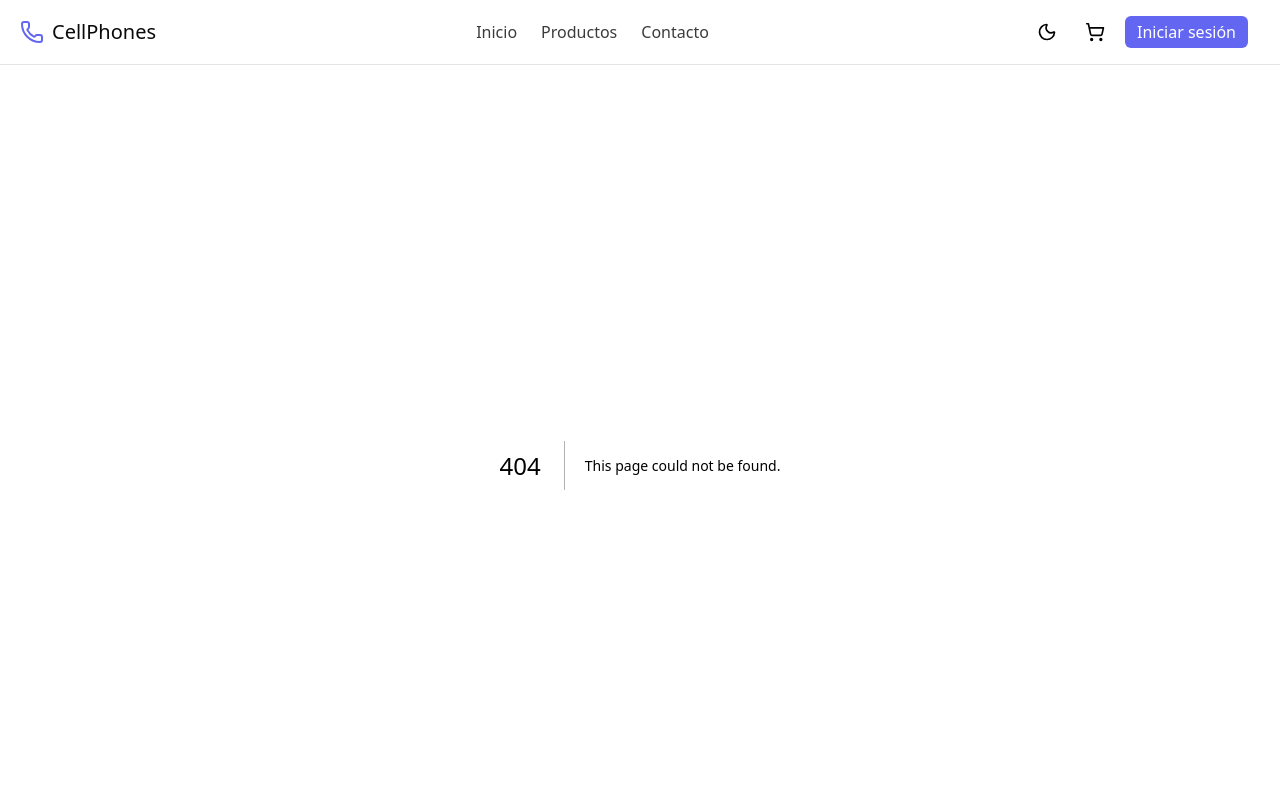
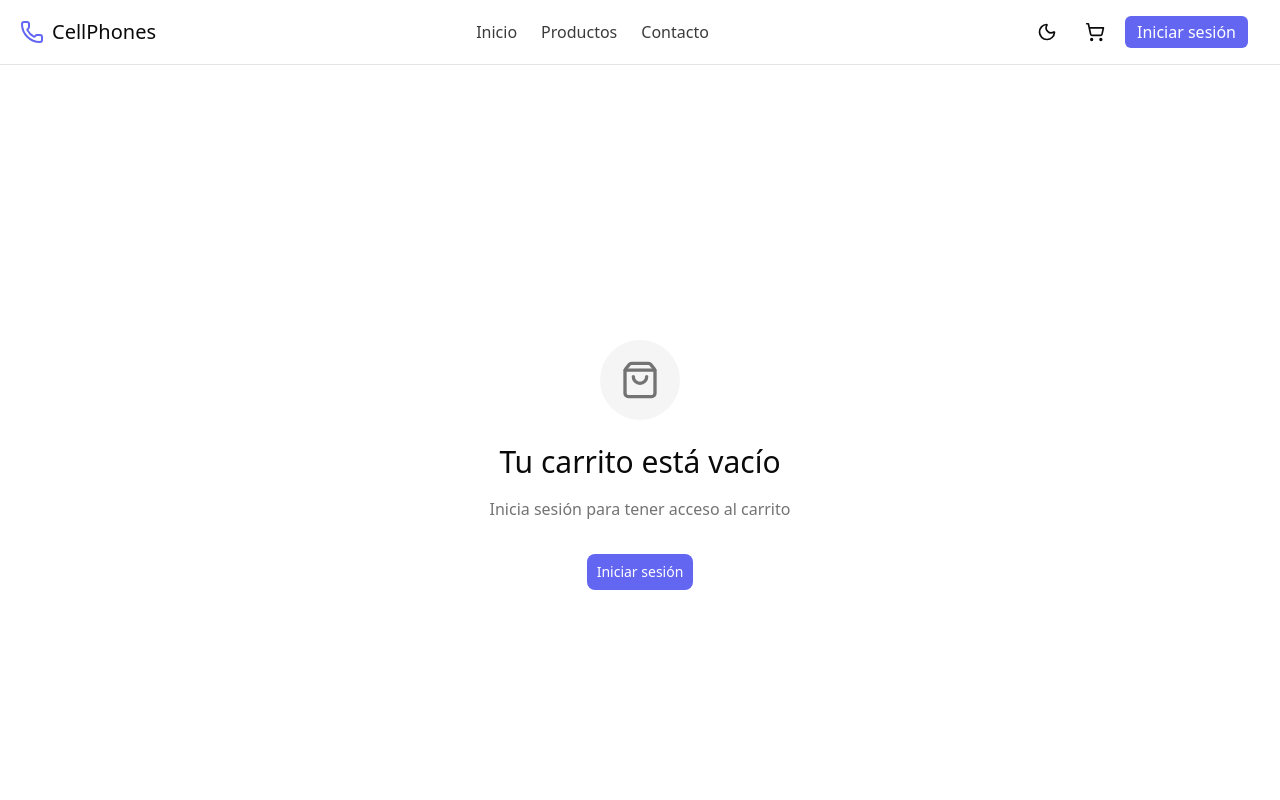
Before and after one commit to faustoleal/ecommerce-phones, a Next.js app: page /carrito in a window 1280 px wide. Before the commit this address had no page. Shown: the top 800 px of the page. Built offline with nearby package versions, Linux system fonts and the light colour scheme.

Commit message:
agrengado endpoint /carrito

```diff
--- /dev/null
+++ b/src/app/carrito/page.tsx
@@ -0,0 +1,7 @@
+import CarritoPage from "@/src/components/carrito/CarritoPage";
+
+const Carrito = () => {
+  return <CarritoPage />;
+};
+
+export default Carrito;
```
